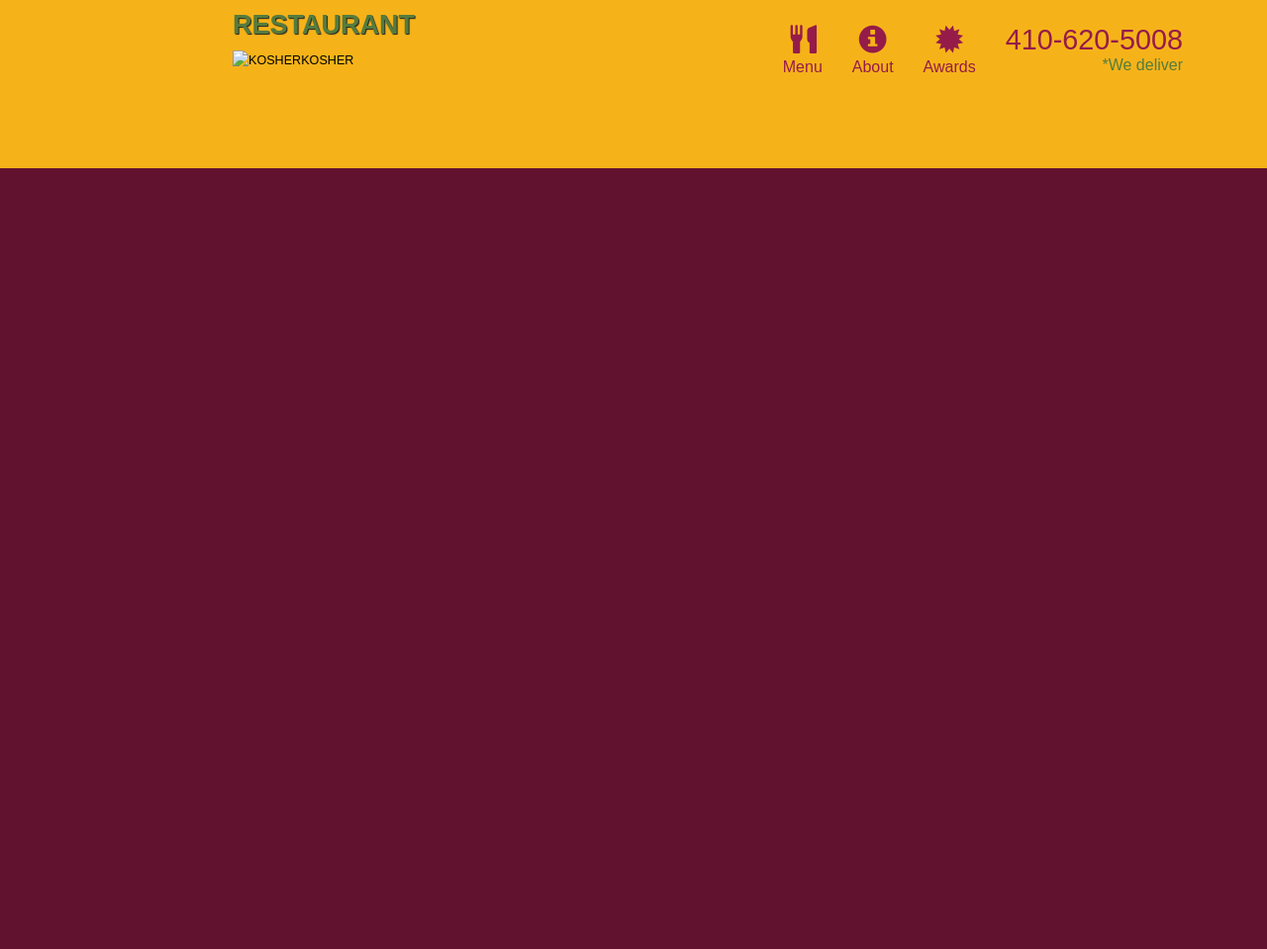
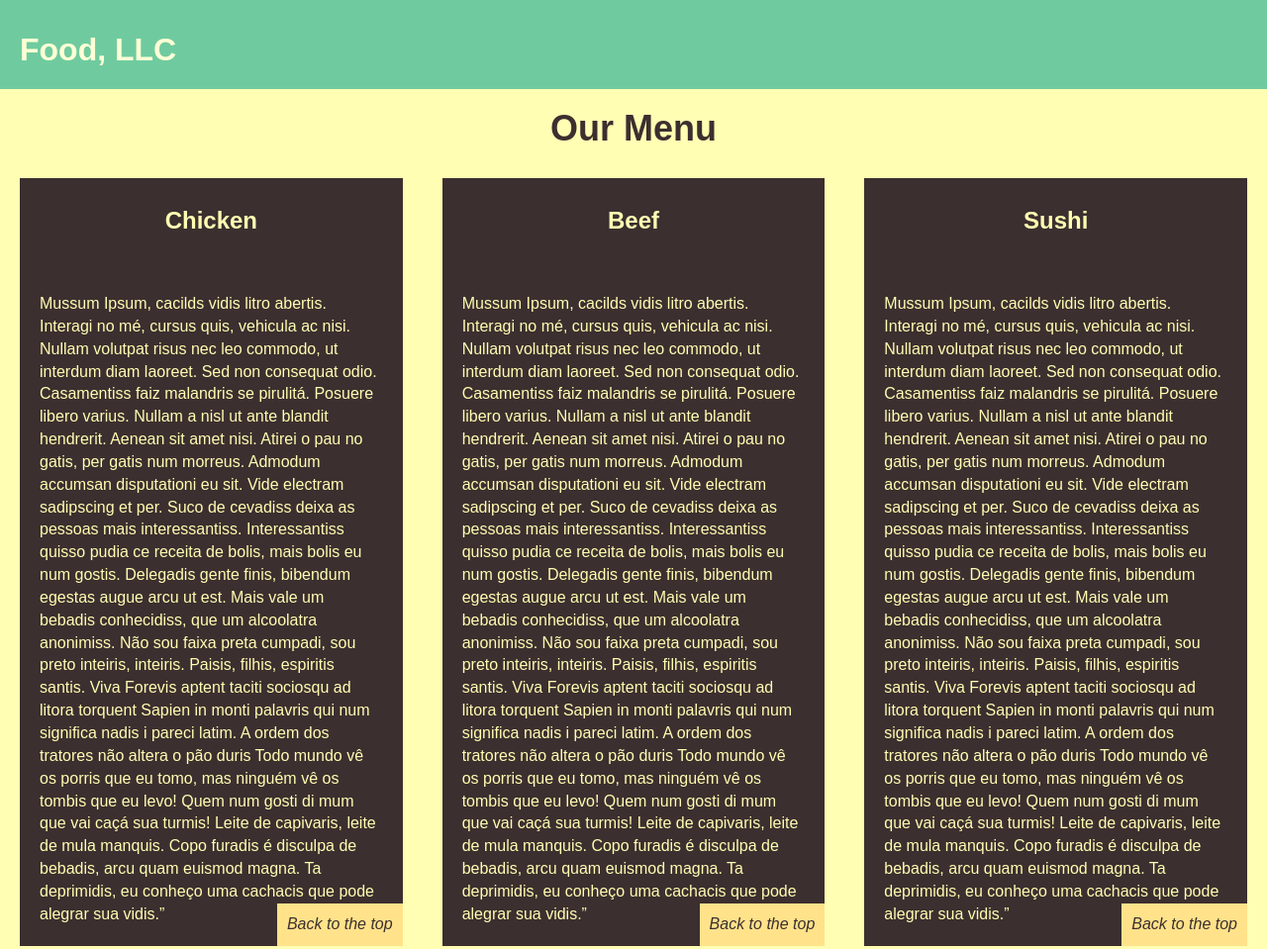
Before and after one commit to nkiomi/mod3-solution, a plain HTML site: page index.html in a window 1280 px wide. Shown: the whole page at 99% size. Before the commit the page ends 800 px from the top, so only its background shows below. Drawn offline with Linux system fonts and the light colour scheme.

Commit message:
Final modifications

```diff
--- a/css/styles.css
+++ b/css/styles.css
@@ -1,69 +1,74 @@
 body{
 	font-size: 16px;
-	color: #fff;
-	background-color: #61122f;
+	color: #3c2f2f;
+	background-color: #fffeb3;
 	font-family: sans-serif;
-}
+	}
 
 /**HEADER**/
 #header-nav{
-	background-color: #f6b319;
+	background-color: #6fcb9f;
 	border-radius: 0;
-	border: 0
+	border: 0;
 }
-#logo-img{
-	background: url('../images/logo.png') no-repeat;
-	width: 150px;
-	height: 150px;
-	margin: 10px 15px 10px 0;
-}
-.navbar-brand h1{
+.navbar-default .navbar-brand{
 	/*Restaurant name*/
 	font-family: sans-serif;
-	color: #557c3e;
-	font-size: 1.5em;
-	text-transform: uppercase;
+	color: #fffed6;
+	font-size: 2em;
 	font-weight: bold;
-	text-shadow: 1px 1px 1px #222;
-	margin-top: 0;
-	margin-bottom: 0;
-	line-height: .75;
+	margin-top: 20px;
+	margin-bottom: 20px;
+	padding: 20px;
 }
 .navbar-brand a:hover, .navbar-brand a:focus{
 	text-decoration: none;
 }
-.navbar-brand p{
-	/*K logo*/
-	color: #000;
-	text-transform: uppercase;
-	font-size: .7em;
-	margin-top: 15px;
+
+.navbar-toggle{
+	margin-top: 30px;
+	margin-bottom: 20px;
 }
-.navbar-brand p span{
-	vertical-align: middle;
+.navbar-default .navbar-toggle:hover, .navbar-default .navbar-toggle:focus{
+	background-color: #6fcb9f;
 }
-#nav-list{
-	margin-top: 10px;
+
+/*END OF HEADER*/
+
+/*HOMEPAGE*/
+#title{
+	font-weight: bold;
 }
-#nav-list a{
-	color: #951C49;
-	text-align: center;
+.section-style{
+	position: relative;
+	background-color: #3c2f2f;
+	color: #fffeb3;
+	margin: 5px;
 }
-#nav-list a:hover{
-	background: #E7E7E7;
+.section-style a{
+	float: right;
+	position: absolute;
+	bottom: 0;
+	right: 0;
+	padding: 10px;
+	background-color: #ffe28a;
+	color: #3c2f2f;
+	font-style: italic;
+	}
+.section-style a:hover, .section-style a:focus{
+	text-decoration: none;
 }
-#nav-list a span{
-	font-size: 1.8em;
+.section-style h3{
+	padding: 30px;
+	font-weight: bold;
 }
-#phone{
-	margin-top: 5px;
+.section-style p{
+	padding: 20px;
 }
-#phone a{
-	text-align: right;
-	padding-bottom: 0;
+
+@media (max-width: 767px){
+#collapsable-nav{
+	background-color: #ffe28a;
+	color: #3c2f2f;
 }
-#phone div{
-	color: #557c3e;
-	text-align: right;
-	padding-right: 15px;
 }
--- a/index.html
+++ b/index.html
@@ -13,45 +13,83 @@
 	      <![endif]-->
 	      <link rel="stylesheet" href="css/bootstrap.min.css">
 	      <link rel="stylesheet" href="css/styles.css">
-	      <title>Restaurant</title>
+	      <title>Food, LLC</title>
 	  </head>
 	  <body>
 	  	<header>
 	  		<nav id="header-nav" class="navbar navbar-default">
-	  			<div class="container">
+	  			<div class="container-fluid">
 	  				<div class="navbar-header">
-	  					<a href="index.html" class="pull-left visible-md visible-lg">
-	  						<div id="logo-img" alt="Logo image"></div></a>
-	  						<div class="navbar-brand">
-	  							<a href="index.html"><h1>Restaurant</h1></a>
-	  							<p><img src="images/logok.png" alt="Kosher"><span>Kosher</span></p>
-	  						</div>
-	  						<button type="button" class="navbar-toggle collapsed" data-toggle="collapse" data-target="#collapsable-nav" aria-expanded="false">
+	  					<button type="button" class="navbar-toggle collapsed" data-toggle="collapse" data-target="#collapsable-nav" aria-expanded="false">
 	  							<span class="sr-only">Toggle nav</span>
 	  							<span class="icon-bar"></span>
 	  							<span class="icon-bar"></span>
 	  							<span class="icon-bar"></span>
 	  						</button>
+	  						<a class="navbar-brand" href="index.html">Food, LLC</a>
 	  						</div>
-	  						<div id="collapsable-nav" class="collapse navbar-collapse">
+	  						<!--Menu Links-->
+	  						<div id="collapsable-nav" class="collapse navbar-collapse hidden-lg">
 	  							<ul id="nav-list" class="nav navbar-nav navbar-right">
-	  								<li>
-	  									<a href="menu-categories.html">
-	  										<span class="glyphicon glyphicon-cutlery"></span><br class="hidden-xs">Menu</a></li>
-	  								<li>
-	  									<a href="#">
-	  										<span class="glyphicon glyphicon-info-sign"></span><br class="hidden-xs">About</a></li>
-	  								<li>
-	  									<a href="#">
-	  										<span class="glyphicon glyphicon-certificate"></span><br class="hidden-xs">Awards</a></li>
-	  								<li id="phone" class="hidden-xs">
-	  									<a href="tel:410-602-5008">
-	  										<span>410-620-5008</span></a><div>*We deliver</div></li>
+	  								<li class="visible-xs text-center">
+	  									<a href="#chicken">Chicken</a></li>
+	  								<li class="visible-xs text-center">
+	  									<a href="#beef">Beef</a></li>
+	  								<li class="visible-xs text-center">
+	  									<a href="#sushi">Sushi</a></li>
+
 	  							</ul>
 	  						</div>
 	  					</div>
 	  				</nav>
 	  			</header>
+	  			<h1 id="title" class="text-center">Our Menu</h1>
+	  			<div class="container-fluid">
+	  			<div class="row">
+	  			<section id="chicken" class="col-md-4 col-sm-6">
+	  			<div class="section-style">
+	  				<h3 class="text-center section-header">Chicken</h3>
+	  				<p>Mussum Ipsum, cacilds vidis litro abertis. Interagi no mé, cursus quis, vehicula ac nisi. Nullam volutpat risus nec leo commodo, ut interdum diam laoreet. Sed non consequat odio. Casamentiss faiz malandris se pirulitá. Posuere libero varius. Nullam a nisl ut ante blandit hendrerit. Aenean sit amet nisi.
+
+Atirei o pau no gatis, per gatis num morreus. Admodum accumsan disputationi eu sit. Vide electram sadipscing et per. Suco de cevadiss deixa as pessoas mais interessantiss. Interessantiss quisso pudia ce receita de bolis, mais bolis eu num gostis.
+
+Delegadis gente finis, bibendum egestas augue arcu ut est. Mais vale um bebadis conhecidiss, que um alcoolatra anonimiss. Não sou faixa preta cumpadi, sou preto inteiris, inteiris. Paisis, filhis, espiritis santis.
+
+Viva Forevis aptent taciti sociosqu ad litora torquent Sapien in monti palavris qui num significa nadis i pareci latim. A ordem dos tratores não altera o pão duris Todo mundo vê os porris que eu tomo, mas ninguém vê os tombis que eu levo!
+
+Quem num gosti di mum que vai caçá sua turmis! Leite de capivaris, leite de mula manquis. Copo furadis é disculpa de bebadis, arcu quam euismod magna. Ta deprimidis, eu conheço uma cachacis que pode alegrar sua vidis.”</p>
+	  				<a href="#header-nav">Back to the top</a>
+	  			</section>
+	  			<section id="beef" class="col-md-4 col-sm-6">
+	  			<div class="section-style">
+	  				<h3 class="text-center section-header">Beef</h3>
+	  				<p>Mussum Ipsum, cacilds vidis litro abertis. Interagi no mé, cursus quis, vehicula ac nisi. Nullam volutpat risus nec leo commodo, ut interdum diam laoreet. Sed non consequat odio. Casamentiss faiz malandris se pirulitá. Posuere libero varius. Nullam a nisl ut ante blandit hendrerit. Aenean sit amet nisi.
+
+Atirei o pau no gatis, per gatis num morreus. Admodum accumsan disputationi eu sit. Vide electram sadipscing et per. Suco de cevadiss deixa as pessoas mais interessantiss. Interessantiss quisso pudia ce receita de bolis, mais bolis eu num gostis.
+
+Delegadis gente finis, bibendum egestas augue arcu ut est. Mais vale um bebadis conhecidiss, que um alcoolatra anonimiss. Não sou faixa preta cumpadi, sou preto inteiris, inteiris. Paisis, filhis, espiritis santis.
+
+Viva Forevis aptent taciti sociosqu ad litora torquent Sapien in monti palavris qui num significa nadis i pareci latim. A ordem dos tratores não altera o pão duris Todo mundo vê os porris que eu tomo, mas ninguém vê os tombis que eu levo!
+
+Quem num gosti di mum que vai caçá sua turmis! Leite de capivaris, leite de mula manquis. Copo furadis é disculpa de bebadis, arcu quam euismod magna. Ta deprimidis, eu conheço uma cachacis que pode alegrar sua vidis.”</p>
+	  				<a href="#header-nav">Back to the top</a>
+	  			</section>
+	  			<section id="sushi" class="col-md-4 col-sm-12">
+	  			<div class="section-style">
+	  				<h3 class="text-center section-header">Sushi</h3>
+	  				<p>Mussum Ipsum, cacilds vidis litro abertis. Interagi no mé, cursus quis, vehicula ac nisi. Nullam volutpat risus nec leo commodo, ut interdum diam laoreet. Sed non consequat odio. Casamentiss faiz malandris se pirulitá. Posuere libero varius. Nullam a nisl ut ante blandit hendrerit. Aenean sit amet nisi.
+
+Atirei o pau no gatis, per gatis num morreus. Admodum accumsan disputationi eu sit. Vide electram sadipscing et per. Suco de cevadiss deixa as pessoas mais interessantiss. Interessantiss quisso pudia ce receita de bolis, mais bolis eu num gostis.
+
+Delegadis gente finis, bibendum egestas augue arcu ut est. Mais vale um bebadis conhecidiss, que um alcoolatra anonimiss. Não sou faixa preta cumpadi, sou preto inteiris, inteiris. Paisis, filhis, espiritis santis.
+
+Viva Forevis aptent taciti sociosqu ad litora torquent Sapien in monti palavris qui num significa nadis i pareci latim. A ordem dos tratores não altera o pão duris Todo mundo vê os porris que eu tomo, mas ninguém vê os tombis que eu levo!
+
+Quem num gosti di mum que vai caçá sua turmis! Leite de capivaris, leite de mula manquis. Copo furadis é disculpa de bebadis, arcu quam euismod magna. Ta deprimidis, eu conheço uma cachacis que pode alegrar sua vidis.”</p>
+	  				<a href="#header-nav">Back to the top</a>
+	  			</section>
+	  			</div>
+	  			</div>
 	  			<!-- jQuery (Bootstrap JS plugins depend on it) -->
   <script src="js/jquery-2.1.4.min.js"></script>
   <script src="js/bootstrap.min.js"></script>
```
